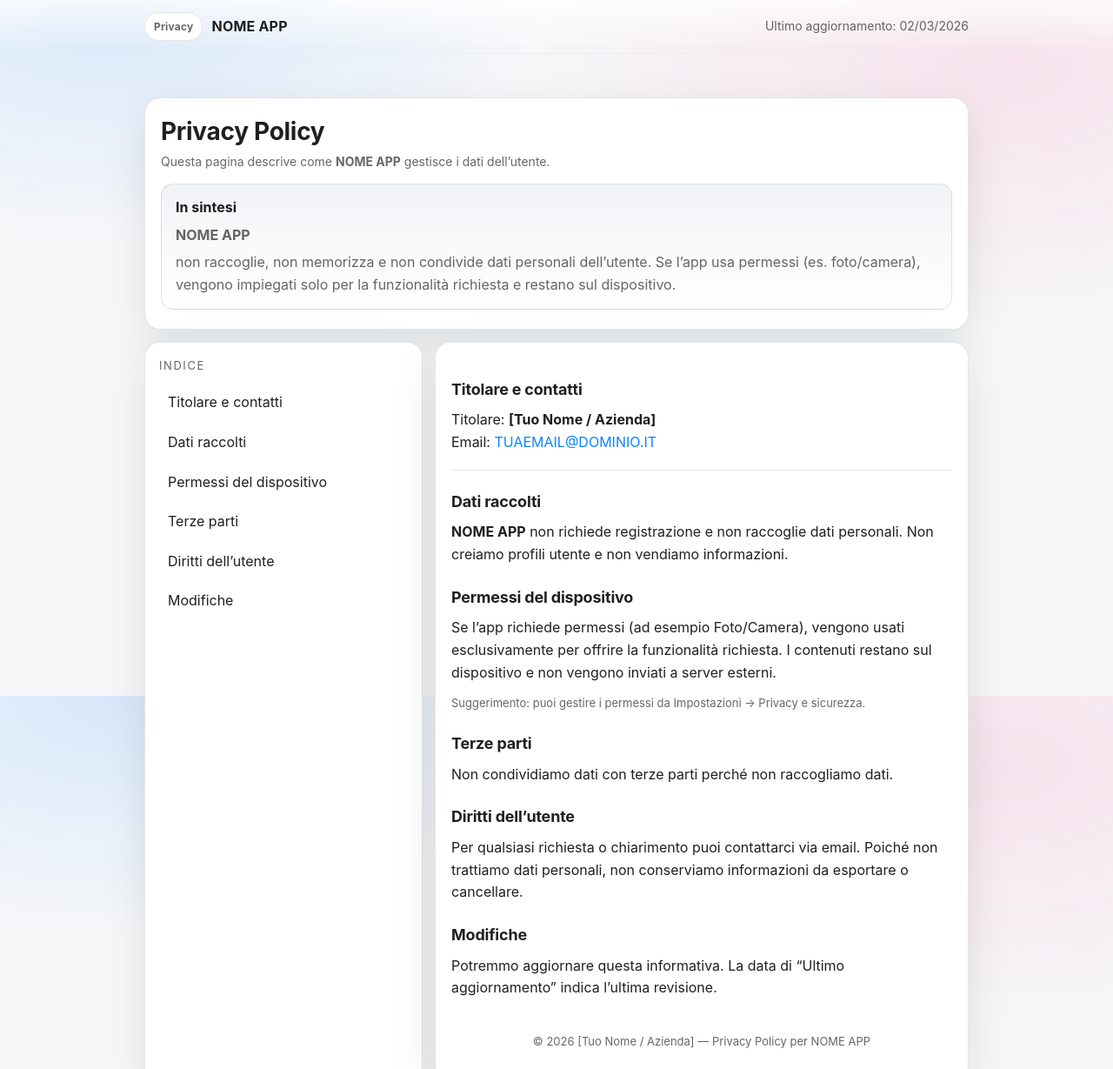
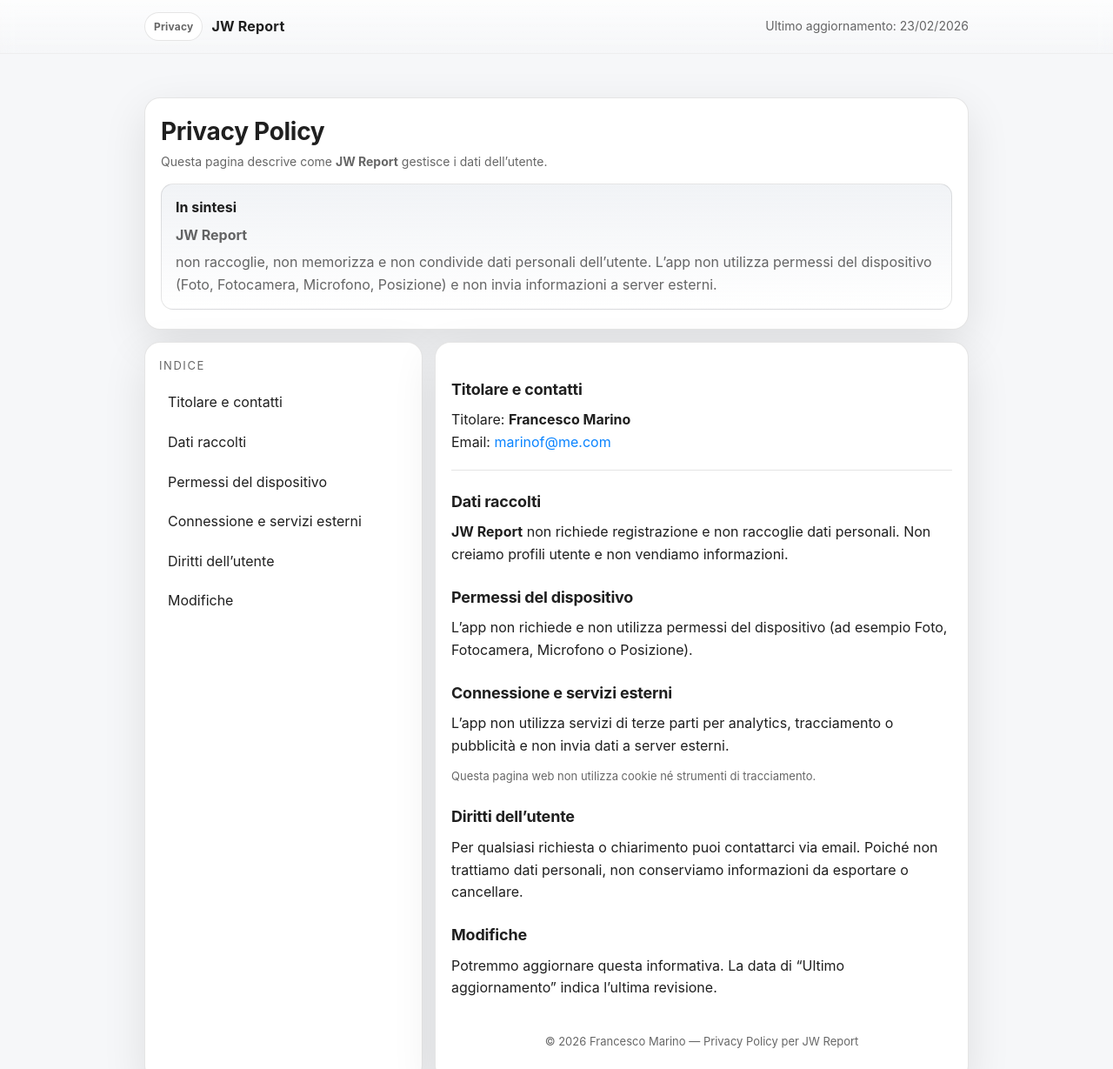
Before and after one commit to marchecco/jwreport, a plain HTML site: page index.html in a window 1280 px wide. Shown: the top 1229 px of the page at 87% size. Drawn offline with Linux system fonts and the light colour scheme.

Commit message:
Update index.html

```diff
--- a/index.html
+++ b/index.html
@@ -4,8 +4,8 @@
   <meta charset="utf-8" />
   <meta name="viewport" content="width=device-width, initial-scale=1" />
   <meta name="color-scheme" content="light dark" />
-  <title>Privacy Policy - NOME APP</title>
-  <meta name="description" content="Privacy Policy dell’app NOME APP." />
+  <title>Privacy Policy - JW Report</title>
+  <meta name="description" content="Privacy Policy dell’app JW Report." />
   <style>
     :root{
       --bg: #0b0b0c;
@@ -37,10 +37,7 @@
       font-family: -apple-system, BlinkMacSystemFont, "Segoe UI", Roboto, Arial, sans-serif;
       line-height:1.6;
       color:var(--text);
-      background:
-        radial-gradient(900px 500px at 10% 0%, rgba(77,163,255,.18), transparent 55%),
-        radial-gradient(900px 500px at 90% 10%, rgba(255,77,140,.12), transparent 60%),
-        var(--bg);
+      background: var(--bg);
     }
     a{color:var(--accent); text-decoration:none}
     a:hover{text-decoration:underline}
@@ -102,9 +99,7 @@
     @media (min-width: 860px){
       .grid{grid-template-columns: 320px 1fr;}
     }
-    nav{
-      padding:16px;
-    }
+    nav{padding:16px;}
     nav .title{
       font-size:13px;
       text-transform:uppercase;
@@ -122,9 +117,7 @@
       background: var(--panel2);
       text-decoration:none;
     }
-    main{
-      padding:18px;
-    }
+    main{padding:18px;}
     h2{
       margin:22px 0 8px;
       font-size:18px;
@@ -148,15 +141,6 @@
       font-size:13px;
       text-align:center;
     }
-    .small{font-size:13px}
-    code.inline{
-      padding:2px 6px;
-      border-radius:8px;
-      background: var(--panel2);
-      border: 1px solid var(--line);
-      font-family: ui-monospace, SFMono-Regular, Menlo, Monaco, Consolas, "Liberation Mono", monospace;
-      font-size: 12px;
-    }
   </style>
 </head>
 
@@ -165,22 +149,22 @@
     <div class="topbar">
       <div class="brand">
         <span class="badge">Privacy</span>
-        <span>NOME APP</span>
+        <span>JW Report</span>
       </div>
-      <span class="meta">Ultimo aggiornamento: 02/03/2026</span>
+      <span class="meta">Ultimo aggiornamento: 23/02/2026</span>
     </div>
   </header>
 
   <div class="wrap">
     <section class="card hero">
       <h1>Privacy Policy</h1>
-      <div class="meta">Questa pagina descrive come <strong>NOME APP</strong> gestisce i dati dell’utente.</div>
+      <div class="meta">Questa pagina descrive come <strong>JW Report</strong> gestisce i dati dell’utente.</div>
 
       <div class="summary">
         <strong>In sintesi</strong>
         <div class="muted">
-          <strong>NOME APP</strong> non raccoglie, non memorizza e non condivide dati personali dell’utente.
-          Se l’app usa permessi (es. foto/camera), vengono impiegati solo per la funzionalità richiesta e restano sul dispositivo.
+          <strong>JW Report</strong> non raccoglie, non memorizza e non condivide dati personali dell’utente.
+          L’app non utilizza permessi del dispositivo (Foto, Fotocamera, Microfono, Posizione) e non invia informazioni a server esterni.
         </div>
       </div>
     </section>
@@ -191,7 +175,7 @@
         <a href="#titolare">Titolare e contatti</a>
         <a href="#dati">Dati raccolti</a>
         <a href="#permessi">Permessi del dispositivo</a>
-        <a href="#terze-parti">Terze parti</a>
+        <a href="#rete">Connessione e servizi esterni</a>
         <a href="#diritti">Diritti dell’utente</a>
         <a href="#modifiche">Modifiche</a>
       </nav>
@@ -199,29 +183,28 @@
       <main class="card">
         <h2 id="titolare">Titolare e contatti</h2>
         <p>
-          Titolare: <strong>[Tuo Nome / Azienda]</strong><br/>
-          Email: <a href="mailto:TUAEMAIL@DOMINIO.IT">TUAEMAIL@DOMINIO.IT</a>
+          Titolare: <strong>Francesco Marino</strong><br/>
+          Email: <a href="mailto:marinof@me.com">marinof@me.com</a>
         </p>
 
         <div class="divider"></div>
 
         <h2 id="dati">Dati raccolti</h2>
         <p>
-          <strong>NOME APP</strong> non richiede registrazione e non raccoglie dati personali. Non creiamo profili utente e non vendiamo informazioni.
+          <strong>JW Report</strong> non richiede registrazione e non raccoglie dati personali. Non creiamo profili utente e non vendiamo informazioni.
         </p>
 
         <h2 id="permessi">Permessi del dispositivo</h2>
         <p>
-          Se l’app richiede permessi (ad esempio Foto/Camera), vengono usati esclusivamente per offrire la funzionalità richiesta.
-          I contenuti restano sul dispositivo e non vengono inviati a server esterni.
-        </p>
-        <p class="small muted">
-          Suggerimento: puoi gestire i permessi da <span class="inline code">Impostazioni</span> → <span class="inline code">Privacy e sicurezza</span>.
+          L’app non richiede e non utilizza permessi del dispositivo (ad esempio Foto, Fotocamera, Microfono o Posizione).
         </p>
 
-        <h2 id="terze-parti">Terze parti</h2>
+        <h2 id="rete">Connessione e servizi esterni</h2>
         <p>
-          Non condividiamo dati con terze parti perché non raccogliamo dati.
+          L’app non utilizza servizi di terze parti per analytics, tracciamento o pubblicità e non invia dati a server esterni.
+        </p>
+        <p class="muted" style="font-size:13px;">
+          Questa pagina web non utilizza cookie né strumenti di tracciamento.
         </p>
 
         <h2 id="diritti">Diritti dell’utente</h2>
@@ -235,7 +218,7 @@
         </p>
 
         <footer>
-          © 2026 [Tuo Nome / Azienda] — Privacy Policy per NOME APP
+          © 2026 Francesco Marino — Privacy Policy per JW Report
         </footer>
       </main>
     </div>
```
